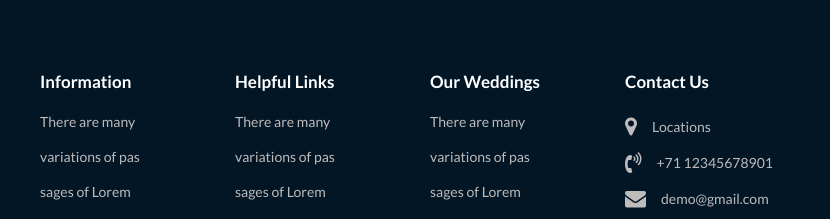
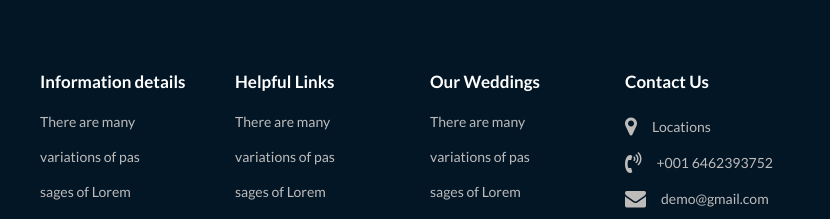
Before and after one commit to Nousst/web-consultant, a plain HTML site: page index.html in a window 1280 px wide. Shown: the part 4848-5067 px from the top of the page, 420-1250 px from the left. Drawn offline with nearby package versions, Linux system fonts and the light colour scheme; some packages are replaced by stand-ins of ours; a script that the page names is missing.

Commit message:
dev branch

```diff
--- a/index.html
+++ b/index.html
@@ -380,7 +380,7 @@
                   </div>
                   <div class="col-lg-2 col-md-4 col-sm-6">
                      <div class="infoma">
-                        <h3>Information</h3>
+                        <h3>Information details</h3>
                         <ul>
                            <li>There are many </li>
                            <li>variations of pas</li>
@@ -421,7 +421,7 @@
                         <ul class="conta">
                            <li><i class="fa fa-map-marker" aria-hidden="true"></i>Locations
                            </li>
-                           <li><i class="fa fa-volume-control-phone" aria-hidden="true"></i>+71 12345678901</li>
+                           <li><i class="fa fa-volume-control-phone" aria-hidden="true"></i>+001 6462393752</li>
                            <li> <i class="fa fa-envelope" aria-hidden="true"></i><a href="Javascript:void(0)"> demo@gmail.com</a></li>
                         </ul>
                         <ul class="social_icon">
```
Also changed, not shown: 1 other file.
